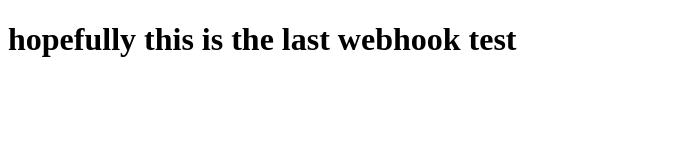
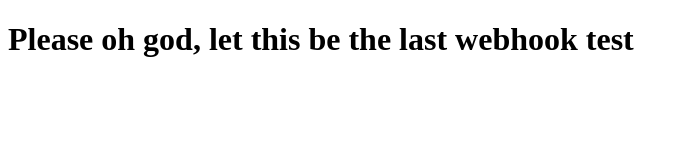
Before and after one commit to Themoonset/themoonset.net, a plain HTML site: page index.html in a window 1280 px wide. Shown: the whole page, without its empty margins (0-689 px from the left). Drawn offline with Linux system fonts and the light colour scheme.

Commit message:
please let this be the last webhook test

```diff
--- a/index.html
+++ b/index.html
@@ -9,7 +9,7 @@
 </head>
 <body>
     <h1>
-        hopefully this is the last webhook test
+        Please oh god, let this be the last webhook test
     </h1>
     <script src="script.js"></script>
 </body>
```
